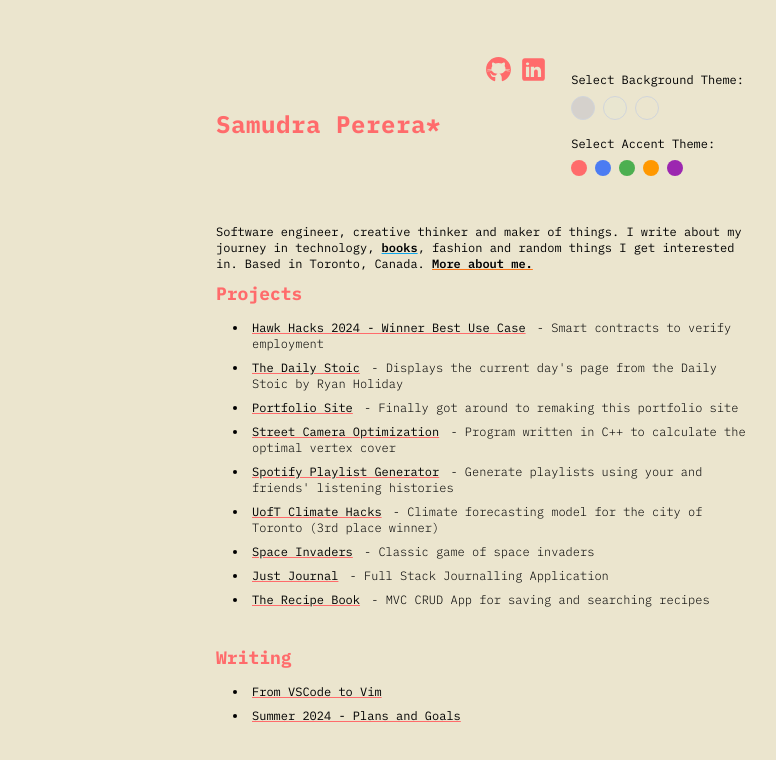
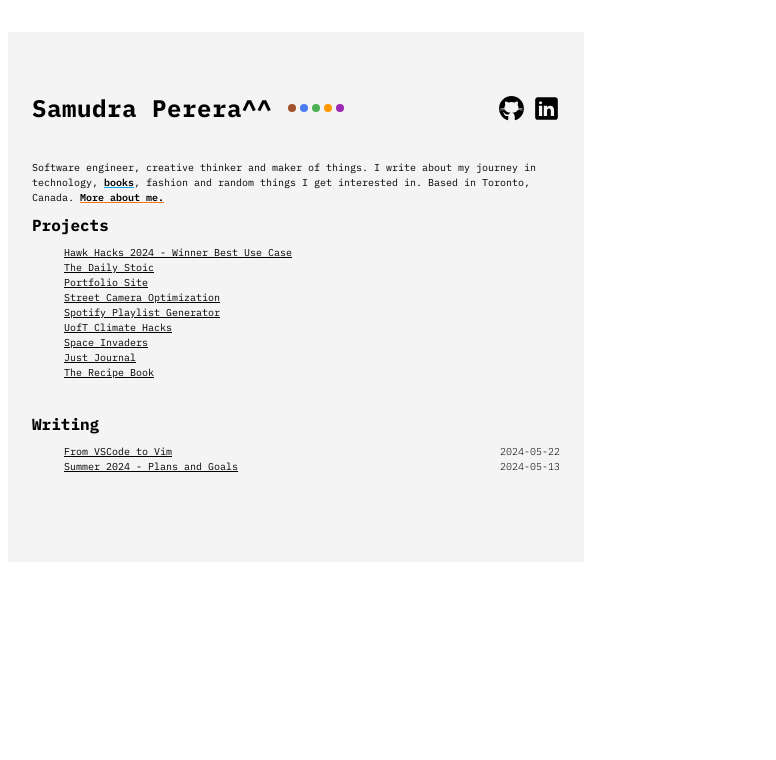
Before and after one commit to samudra-perera/portfolio-site, a React (Vite) app: page / in a window 1280 px wide. Shown: the top 760 px of the page, without its empty margins (152-928 px from the left). Built offline with nearby package versions, Linux system fonts and the light colour scheme.

Commit message:
More Styling Changes

```diff
--- a/src/Home.tsx
+++ b/src/Home.tsx
@@ -3,18 +3,19 @@ import { useTheme } from "./context/ThemeContext.tsx";
 import Container from "./components/Container";
 import ProjectsList from "./components/ProjectsList";
 import WritingList from "./components/WritingList";
-import ToggleTheme from "./components/ToggleTheme";
+import ToggleTheme from "./components/ToggleTheme.tsx";
 
 const Home = () => {
   const { accentTheme } = useTheme();
   return (
     <Container>
       <div className="md:flex items-center justify-between pb-8">
-        <h2
-          className={`font-bold text-2xl tracking-wide text-accent-${accentTheme}`}
-        >
-          Samudra Perera*
-        </h2>
+        <div className="flex items-center">
+          <h2 className={`font-bold text-2xl tracking-wide text-black`}>
+            Samudra Perera^^
+          </h2>
+          <ToggleTheme />
+        </div>
         <div className="flex space-x-2">
           <a href="https://github.com/samudra-perera">
             <svg
@@ -42,10 +43,9 @@ const Home = () => {
               <path d="M41,4H9C6.24,4,4,6.24,4,9v32c0,2.76,2.24,5,5,5h32c2.76,0,5-2.24,5-5V9C46,6.24,43.76,4,41,4z M17,20v19h-6V20H17z M11,14.47c0-1.4,1.2-2.47,3-2.47s2.93,1.07,3,2.47c0,1.4-1.12,2.53-3,2.53C12.2,17,11,15.87,11,14.47z M39,39h-6c0,0,0-9.26,0-10 c0-2-1-4-3.5-4.04h-0.08C27,24.96,26,27.02,26,29c0,0.91,0,10,0,10h-6V20h6v2.56c0,0,1.93-2.56,5.81-2.56 c3.97,0,7.19,2.73,7.19,8.26V39z"></path>
             </svg>
           </a>
-          <ToggleTheme />
         </div>
       </div>
-      <p className={`text-black pb-2 text-xs`}>
+      <p className={`text-black pb-2 text-xxs`}>
         Software engineer, creative thinker and maker of things. I write about
         my journey in technology,{" "}
         <a
@@ -64,13 +64,9 @@ const Home = () => {
           More about me.
         </Link>
       </p>
-      <h3 className={`text-accent-${accentTheme} text-lg font-bold pb-2`}>
-        Projects
-      </h3>
+      <h3 className={`text-black font-bold pb-2`}>Projects</h3>
       <ProjectsList />
-      <h3 className={`text-accent-${accentTheme} text-lg font-bold pb-2`}>
-        Writing
-      </h3>
+      <h3 className={`text-black font-bold pb-2`}>Writing</h3>
       <WritingList />
     </Container>
   );
--- a/src/components/BackToMainButton.tsx
+++ b/src/components/BackToMainButton.tsx
@@ -2,8 +2,8 @@ import { Link } from "react-router-dom";
 
 const BackToMainButton = () => {
   return (
-    <Link to="/" className="text-slate-300 text-sm">
-      <span>&#8592;</span> Samudra Perera*
+    <Link to="/" className="text-black font-semibold text-xs">
+      <span>&#8592;</span> Samudra Perera^^
     </Link>
   );
 };
--- a/src/components/Container.tsx
+++ b/src/components/Container.tsx
@@ -1,18 +1,13 @@
-import { useTheme } from "../context/ThemeContext";
-
 type Props = {
   children: React.ReactNode;
 };
 
 const Container = ({ children }: Props) => {
-  const { backgroundTheme } = useTheme();
-  console.log(backgroundTheme);
-
   return (
-    <div
-      className={`bg-beige-${backgroundTheme} min-h-screen flex justify-center`}
-    >
-      <div className="max-w-xl p-4 py-14">{children}</div>
+    <div className="min-h-screen flex justify-center">
+      <div className="bg-beige-light max-w-xl p-6 py-14 mt-8 mb-8 mr-96 h-fit">
+        {children}
+      </div>
     </div>
   );
 };
--- a/src/components/ProjectsList.tsx
+++ b/src/components/ProjectsList.tsx
@@ -5,9 +5,9 @@ import ProjectData from "../data/projects/projects";
 const ProjectsList = () => {
   const { accentTheme } = useTheme();
   return (
-    <ul className="pb-8 pl-8 list-disc text-slate-100">
+    <ul className="pb-8 pl-8">
       {ProjectData.map((project) => (
-        <li className="text-black text-xs font-light p-1">
+        <li className="text-black text-xxs font-light">
           <Link
             className={`decoration-accent-${accentTheme} underline pr-1 font-normal`}
             key={project.name}
@@ -15,8 +15,6 @@ const ProjectsList = () => {
           >
             {project.name}
           </Link>
-          {" - "}
-          {project.description}
         </li>
       ))}
     </ul>
--- a/src/components/ToggleTheme.tsx
+++ b/src/components/ToggleTheme.tsx
@@ -2,48 +2,22 @@ import { useTheme } from "../context/ThemeContext";
 //TODO: Add function to filter accent theme based on the background theme
 
 const ToggleTheme = () => {
-  const { setBackgroundTheme, setAccentTheme } = useTheme();
-
-  // Array of background colors with their respective keys
-  const backgroundColors = [
-    { name: "Light", color: "light", className: "bg-beige-light" },
-    { name: "Medium", color: "medium", className: "bg-beige-medium" },
-    { name: "Dark", color: "dark", className: "bg-beige-dark" },
-  ];
+  const { setAccentTheme } = useTheme();
 
   // Array of accent colors with their respective keys
   const accentColors = [
-    { name: "Red", color: "red", className: "bg-accent-red" },
+    { name: "wood", color: "wood", className: "bg-accent-wood" },
     { name: "Blue", color: "blue", className: "bg-accent-blue" },
     { name: "Green", color: "green", className: "bg-accent-green" },
     { name: "Orange", color: "orange", className: "bg-accent-orange" },
     { name: "Purple", color: "purple", className: "bg-accent-purple" },
   ];
 
-  const circleButtonClasses =
-    "w-6 h-6 rounded-full border border-gray-300 cursor-pointer";
-
-  const accentButtonClasses = "w-4 h-4 rounded-full cursor-pointer";
+  const accentButtonClasses = "w-2 h-2 rounded-full cursor-pointer";
 
   return (
     <div className="p-4 text-xs">
-      <div>
-        <p>Select Background Theme:</p>
-        <div className="flex space-x-2 mt-2">
-          {backgroundColors.map((bg) => (
-            <button
-              key={bg.color}
-              onClick={() => setBackgroundTheme(bg.color)}
-              className={`${circleButtonClasses} ${bg.className}`}
-              title={bg.name}
-            />
-          ))}
-        </div>
-      </div>
-
-      <div className="mt-4">
-        <p>Select Accent Theme:</p>
-        <div className="flex space-x-2 mt-2 items-center">
+      <div className="flex space-x-1 items-center">
         {accentColors.map((accent) => (
           <button
             key={accent.color}
@@ -54,7 +28,6 @@ const ToggleTheme = () => {
         ))}
       </div>
     </div>
-    </div>
   );
 };
 
--- a/src/components/WritingList.tsx
+++ b/src/components/WritingList.tsx
@@ -5,15 +5,16 @@ import writingData from "../data/writing/writing";
 const WritingList = () => {
   const { accentTheme } = useTheme();
   return (
-    <ul className="pb-8 pl-8 list-disc text-slate-100">
+    <ul className="pb-8 pl-8 text-black">
       {writingData.map((topic) => (
-        <li className="text-black text-xs p-1 font-light">
+        <li className="text-black text-xxs font-light flex justify-between">
           <Link
             className={`decoration-accent-${accentTheme} underline pr-1 font-normal`}
             to={`${topic.url}`}
           >
             {topic.name}
           </Link>
+          {topic.date}
         </li>
       ))}
     </ul>
--- a/src/context/ThemeContext.tsx
+++ b/src/context/ThemeContext.tsx
@@ -28,8 +28,6 @@ const ThemeProvider = ({ children }: ThemeProviderProps) => {
   const [accentTheme, setAccentTheme] = useState<string>(
     localStorage.getItem("accentTheme") || "red",
   );
-  console.log("Theme Selected" + backgroundTheme);
-  console.log(localStorage.getItem("backgroundTheme"));
 
   useEffect(() => {
     const root = window.document.documentElement;
--- a/src/data/writing/writing.ts
+++ b/src/data/writing/writing.ts
@@ -1,6 +1,11 @@
 const writingData = [
-  { id: 2, name: "From VSCode to Vim", url: "vim" },
-  { id: 1, name: "Summer 2024 - Plans and Goals", url: "Summer2k24" },
+  { id: 2, name: "From VSCode to Vim", url: "vim", date: "2024-05-22" },
+  {
+    id: 1,
+    name: "Summer 2024 - Plans and Goals",
+    url: "Summer2k24",
+    date: "2024-05-13",
+  },
 ];
 
 export default writingData;
--- a/src/pages/Markdown.tsx
+++ b/src/pages/Markdown.tsx
@@ -1,5 +1,6 @@
 import { useEffect, useState } from "react";
 import { useParams } from "react-router-dom";
+import { useTheme } from "../context/ThemeContext";
 import Container from "../components/Container";
 import Markdown from "markdown-to-jsx";
 import BackToMainButton from "../components/BackToMainButton";
@@ -7,6 +8,7 @@ import SyntaxHighlightedCode from "../utils/SyntaxHighligher";
 
 const MarkdownComponent = () => {
   const { markdown } = useParams();
+  const { accentTheme } = useTheme();
   const [content, setContent] = useState<string>("");
 
   useEffect(() => {
@@ -26,6 +28,14 @@ const MarkdownComponent = () => {
       });
   }, [markdown]);
 
+  const h1Styles = `text-lg black font-bold my-2`;
+  const h2Styles = `text-md black font-bold`;
+  const h3Styles = `text-sm black font-bold`;
+  const h4Styles = `text-xs black font-bold`;
+  const pStyles = `text-black font-light my-1 text-xxs pb-1`;
+  const aStyles = `text-black text-xxs font-semibold decoration-accent-${accentTheme} underline pt-2 mb-2`;
+  const spanStyles = `text-accent-${accentTheme} text-xxs font-bold`;
+
   return (
     <Container>
       <BackToMainButton />
@@ -35,44 +45,44 @@ const MarkdownComponent = () => {
             h1: {
               component: "h1",
               props: {
-                className: "text-3xl text-slate-100 font-bold my-6",
+                className: h1Styles,
               },
             },
             h2: {
               component: "h2",
               props: {
-                className: "text-2xl text-slate-100 font-bold my-4",
+                className: h2Styles,
               },
             },
             h3: {
               component: "h3",
               props: {
-                className: "text-xl text-slate-100 font-bold my-4",
+                className: h3Styles,
               },
             },
             h4: {
               component: "h4",
               props: {
-                className: "text-lg text-slate-100 font-bold mt-4 mb-2",
+                className: h4Styles,
               },
             },
             p: {
               component: "p",
               props: {
-                className: "text-slate-100 font-light my-3",
+                className: pStyles,
               },
             },
             a: {
               component: "a",
               props: {
-                className: "text-sky-300 underline pt-4",
+                className: aStyles,
                 target: "_blank",
               },
             },
             img: {
               component: "img",
               props: {
-                className: " w-3/4 rounded-sm my-4",
+                className: " w-3/4 rounded-sm my-2",
               },
             },
             code: {
@@ -90,7 +100,7 @@ const MarkdownComponent = () => {
             span: {
               component: "span",
               props: {
-                className: "text-xs text-slate-300 mb-10",
+                className: spanStyles,
               },
             },
           },
--- a/tailwind.config.js
+++ b/tailwind.config.js
@@ -12,16 +12,17 @@ module.exports = {
       },
       colors: {
         beige: {
-          light: "#D5D1CC", // Light beige color
-          medium: "#E9E6D0", // Medium beige color
-          dark: "#EBE5CE", // Dark beige
+          light: "#F4F4F4", // Light beige color
+          medium: "#EBE5CE", // Medium beige color
+          dark: "#FFF8DF", // Dark beige
         },
         accent: {
-          red: "#ff6b6b", // Red accent color
+          wood: "#A0522D", // wood accent color
           blue: "#4c7cf2", // Blue accent color
           green: "#4caf50", // Green accent color
           orange: "#ff9800", // Orange accent color
           purple: "#9c27b0", // Purple accent color
+          sienna: "#A0522D",
         },
       },
     },
@@ -31,15 +32,17 @@ module.exports = {
     "bg-beige-light",
     "bg-beige-medium",
     "bg-beige-dark",
-    "text-accent-red",
+    "text-accent-wood",
     "text-accent-blue",
     "text-accent-green",
     "text-accent-orange",
     "text-accent-purple",
-    "decoration-accent-red",
+    "text-accent-sienna",
+    "decoration-accent-wood",
     "decoration-accent-blue",
     "decoration-accent-green",
     "decoration-accent-orange",
     "decoration-accent-purple",
+    "decoration-accent-sienna",
   ],
 };
```
Lines whose indentation alone changed are shown as unchanged.
